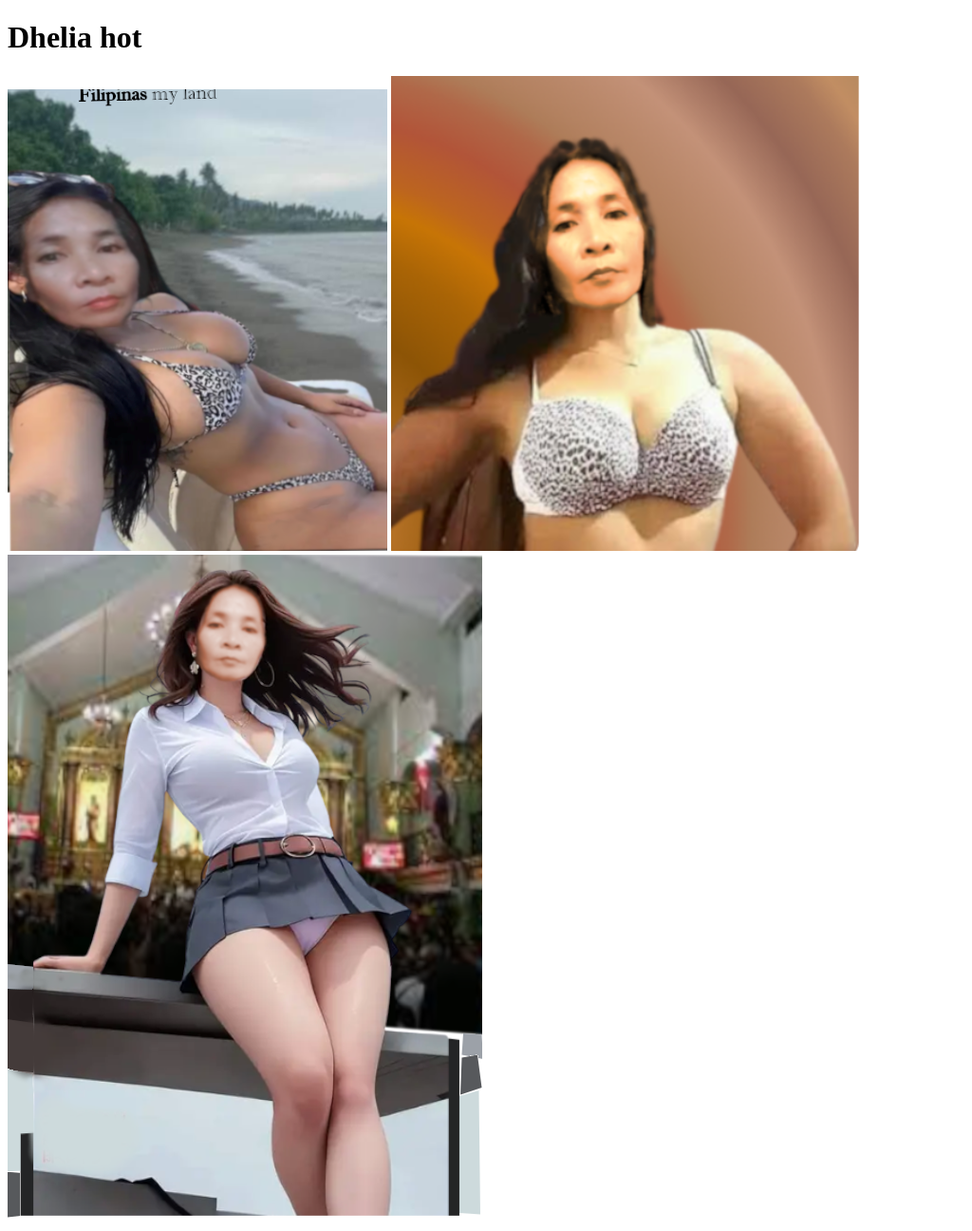
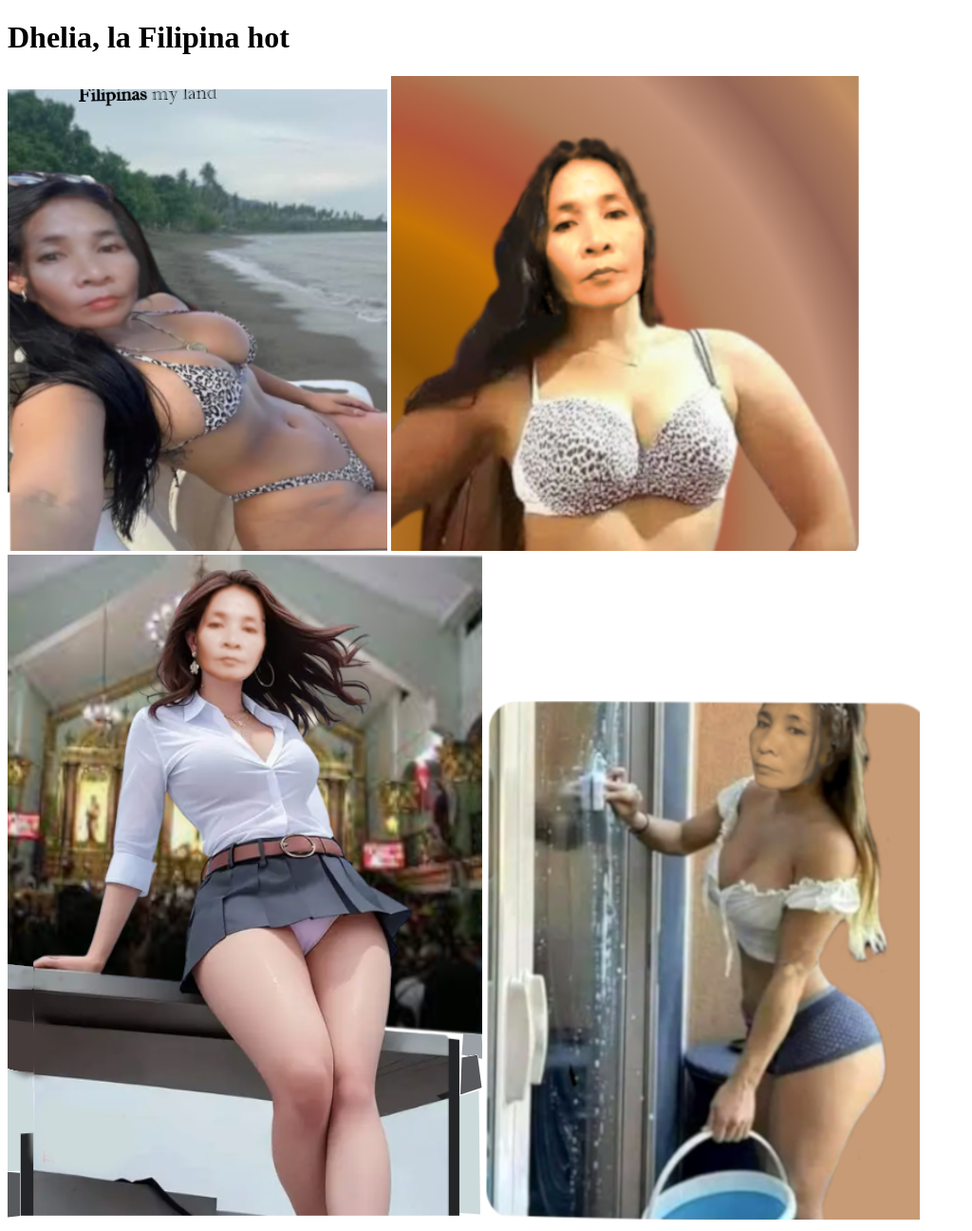
Before and after one commit to aguilerasergio/Dhelia-hot, a plain HTML site: page index.html in a window 1280 px wide. Shown: the whole page at 95% size, without its empty margins (0-1024 px from the left). Drawn offline with Linux system fonts and the light colour scheme.

Commit message:
nueva  foto

```diff
--- a/index.html
+++ b/index.html
@@ -6,11 +6,11 @@
     <title>Hot</title>
 </head>
 <body>
-    <h1>Dhelia hot</h1>
+    <h1>Dhelia, la Filipina hot</h1>
     <img src="imagenes/listo (2).png" alt="">
     <img src="imagenes/listo solo tetas.png" alt="">
     <img src="imagenes/con bombacha.png" alt="">
-
+    <img src="imagenes/limpiando ventanas.png" alt="">
 
 
 </body>
```
Also changed, not shown: imagenes/limpiando ventanas.png (added).
